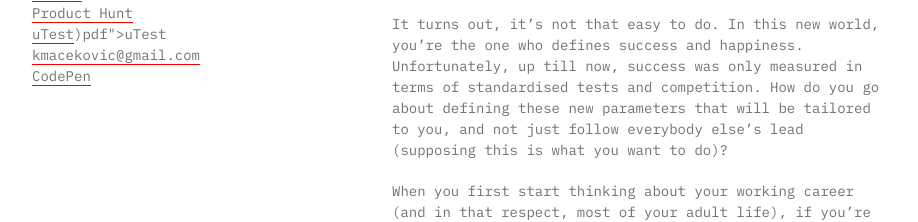
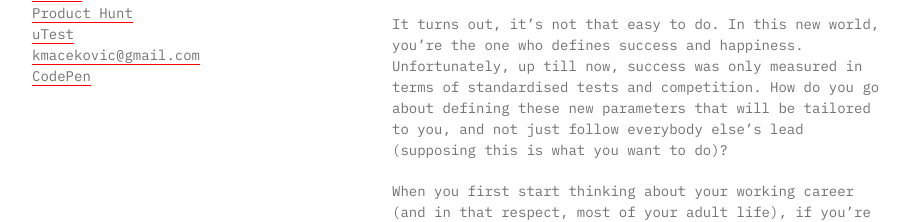
Before and after one commit to kristinamacekovic/new-web, a Jekyll site: the page built from _posts/2019-01-13-what-i-learned-from-diana.md, in a window 1280 px wide. Shown: the part 387-609 px from the top of the page, without its empty margins (178-1096 px from the left). Built offline with Jekyll 4.4.1, drawn with Linux system fonts in a browser that asks for light colours; our own code applies the rules of GitHub Pages for plain Markdown files.

Commit message:
Fix uTest Link

```diff
--- a/_config.yml
+++ b/_config.yml
@@ -19,7 +19,7 @@ description: >- # this means to ignore newlines until "baseurl:"
   <a href="https://medium.com/@macekovick">Medium</a><br>
   <a href="https://github.com/kristinamacekovic">Github</a><br>
   <a href="https://www.producthunt.com/@neznam_neznam_n">Product Hunt</a><br>
-  <a href="https://www.utest.com/profile/p449903/about">uTest</a>)pdf">uTest</a><br>
+  <a href="https://www.utest.com/profile/p449903/about">uTest</a><br>
   <a href="mailto:kmacekovic@gmail.com">kmacekovic@gmail.com</a><br>
   <a href="https://codepen.io/macekovick/">CodePen</a>
 baseurl: "" # the subpath of your site, e.g. /blog
```
